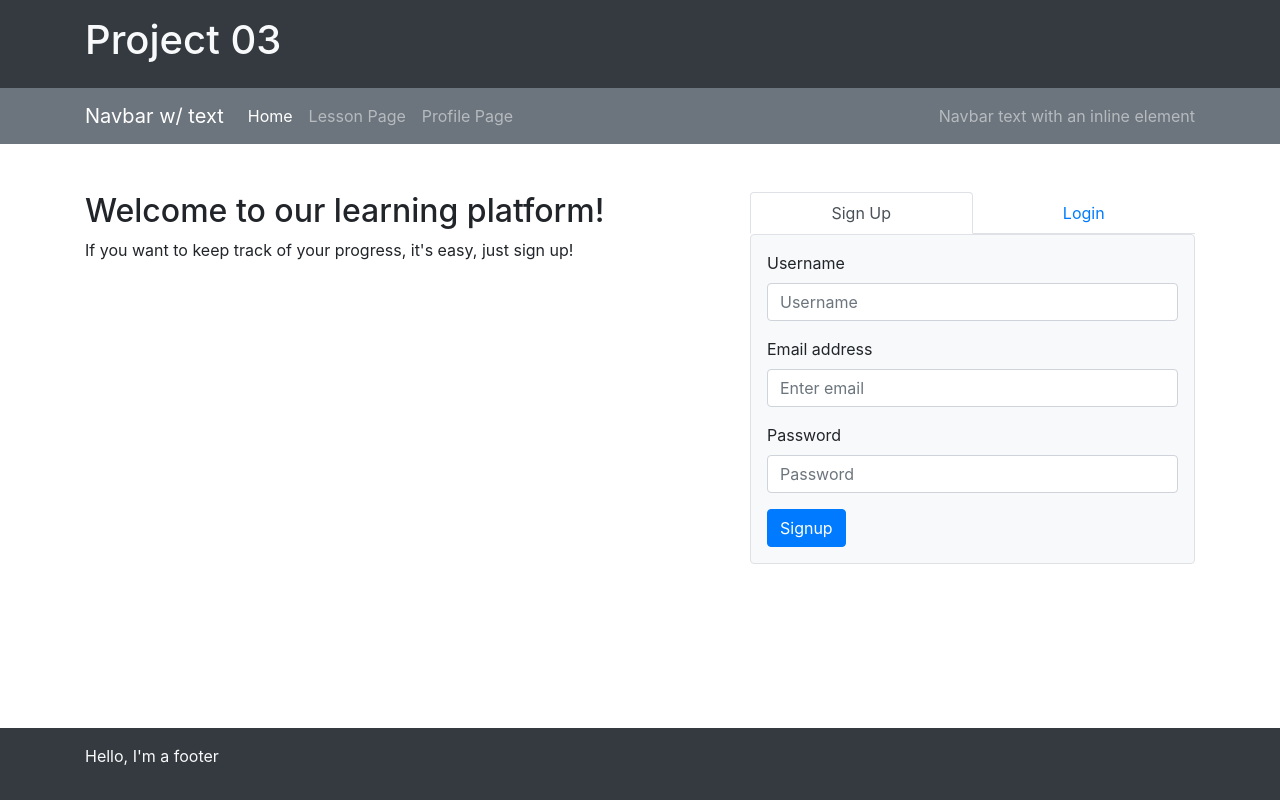
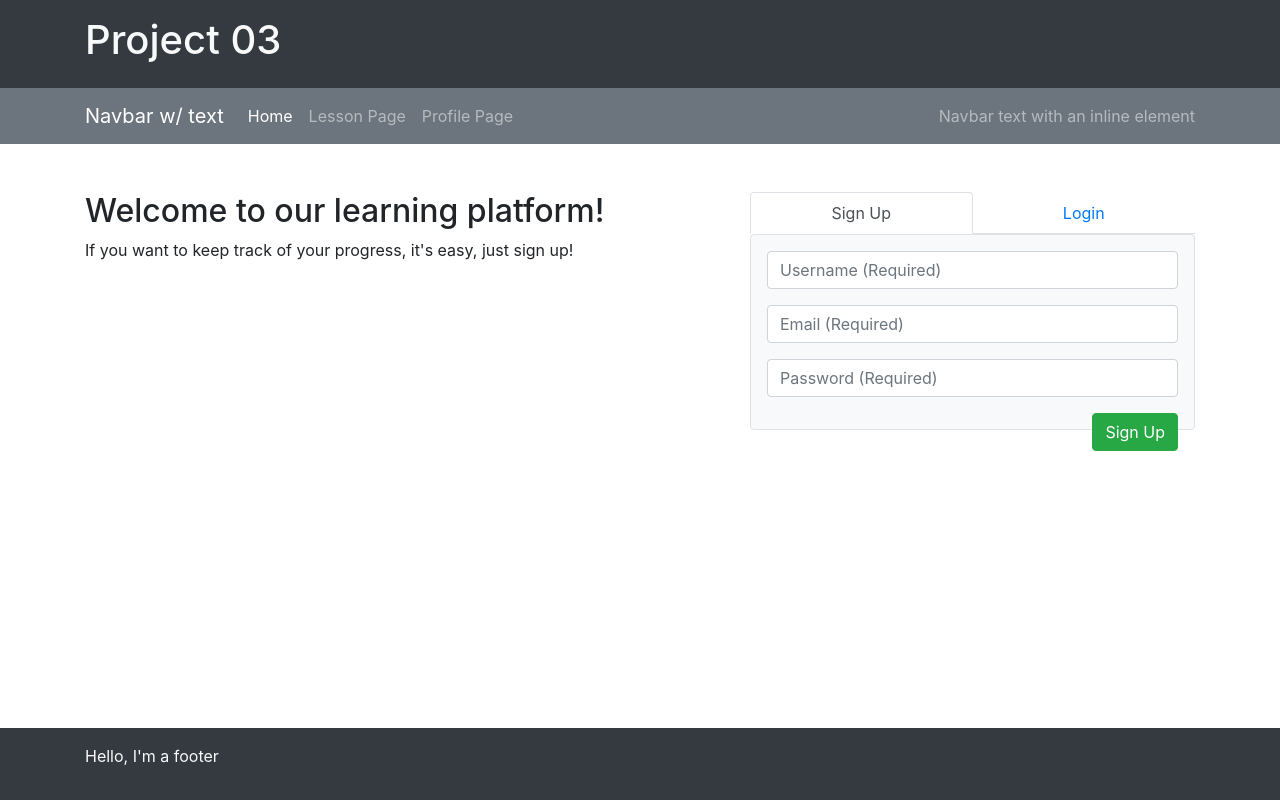
Before and after one commit to BontigaoDavid/Project3, a React (Create React App) app in the folder client/: page / in a window 1280 px wide. Built offline with nearby package versions, Linux system fonts and the light colour scheme.

Commit message:
added a form component and refactored the Login and Signup to use component

```diff
--- a/client/src/components/Login.js
+++ b/client/src/components/Login.js
@@ -1,19 +1,36 @@
-import React from "react";
+import React, {Component} from "react";
+import API from "../utils/API";
+import {Input, FormBtn} from "./includes/Form"
 
-function Login() {
+class Login extends Component {
+
+  state = {
+    session: false,
+    email: "",
+    password: ""
+  }
+
+
+
+  render () {
   return (
     <form className="border bg-light p-3 rounded">
-      <div className="form-group">
-        <label htmlFor="loginEmail">Email address</label>
-        <input type="email" className="form-control" id="loginEmail" aria-describedby="emailHelp" placeholder="Enter email" />
-      </div>
-      <div className="form-group">
-        <label htmlFor="loginPassword">Password</label>
-        <input type="password" className="form-control" id="loginPassword" placeholder="Password" />
-      </div>
-      <button type="Login" className="btn btn-primary">Login</button>
+       <Input
+      value = {this.state.email}
+      onChange = {this.handleInputChange}
+      name = "email"
+      placeholder = "Email (Required)"
+      />
+       <Input
+      value = {this.state.password}
+      onChange = {this.handleInputChange}
+      name = "password"
+      placeholder = "Password (Required)"
+      />
+      <FormBtn onClick = {this.handleFormSubmit}>Log In</FormBtn>
     </form>
   );
 }
+}
 
 export default Login;
--- a/client/src/components/Signup.js
+++ b/client/src/components/Signup.js
@@ -1,5 +1,6 @@
 import React, {Component} from "react";
 import API from "../utils/API";
+import {Input, FormBtn} from "./includes/Form"
 
 class Signup extends Component {
   state = {
@@ -30,27 +31,28 @@ handleFormSubmit = event => {
 }
 
 
-
-
-
-
   render () {
   return (
     <form className="border bg-light p-3 rounded">
-      <div className="form-group">
-        <label htmlFor="signUpUsername">Username</label>
-        <input type="text" className="form-control" value = {this.state.username} name="username" onChange = {this.handleInputChange} id="signUpUsername" placeholder="Username" />
-      </div>
-      <div className="form-group">
-        <label htmlFor="signUpEmail">Email address</label>
-        <input type="email" className="form-control" value = {this.state.email} name="email" onChange = {this.handleInputChange} id="signUpEmail" aria-describedby="emailHelp" placeholder="Enter email" />
-        {/* <small id="emailHelp" className="form-text text-muted">We'll never share your email with anyone else.</small> */}
-      </div>
-      <div className="form-group">
-        <label htmlFor="signUpPassword">Password</label>
-        <input type="password" className="form-control" value = {this.state.password} name="password" onChange = {this.handleInputChange} id="signUpPassword" placeholder="Password" />
-      </div>
-      <button type="Signup" className="btn btn-primary" onClick = {this.handleFormSubmit}>Signup</button>
+      <Input
+      value = {this.state.username}
+      onChange = {this.handleInputChange}
+      name = "username"
+      placeholder = "Username (Required)"
+      />
+       <Input
+      value = {this.state.email}
+      onChange = {this.handleInputChange}
+      name = "email"
+      placeholder = "Email (Required)"
+      />
+       <Input
+      value = {this.state.password}
+      onChange = {this.handleInputChange}
+      name = "password"
+      placeholder = "Password (Required)"
+      />
+      <FormBtn onClick = {this.handleFormSubmit}>Sign Up</FormBtn>
     </form>
   );
 }
--- /dev/null
+++ b/client/src/components/includes/Form.js
@@ -0,0 +1,27 @@
+import React from "react";
+
+// This file exports the Input, TextArea, and FormBtn components
+
+export function Input(props) {
+  return (
+    <div className="form-group">
+      <input className="form-control" {...props} />
+    </div>
+  );
+}
+
+export function TextArea(props) {
+  return (
+    <div className="form-group">
+      <textarea className="form-control" rows="20" {...props} />
+    </div>
+  );
+}
+
+export function FormBtn(props) {
+  return (
+    <button {...props} style={{ float: "right", marginBottom: 10 }} className="btn btn-success">
+      {props.children}
+    </button>
+  );
+}
```
